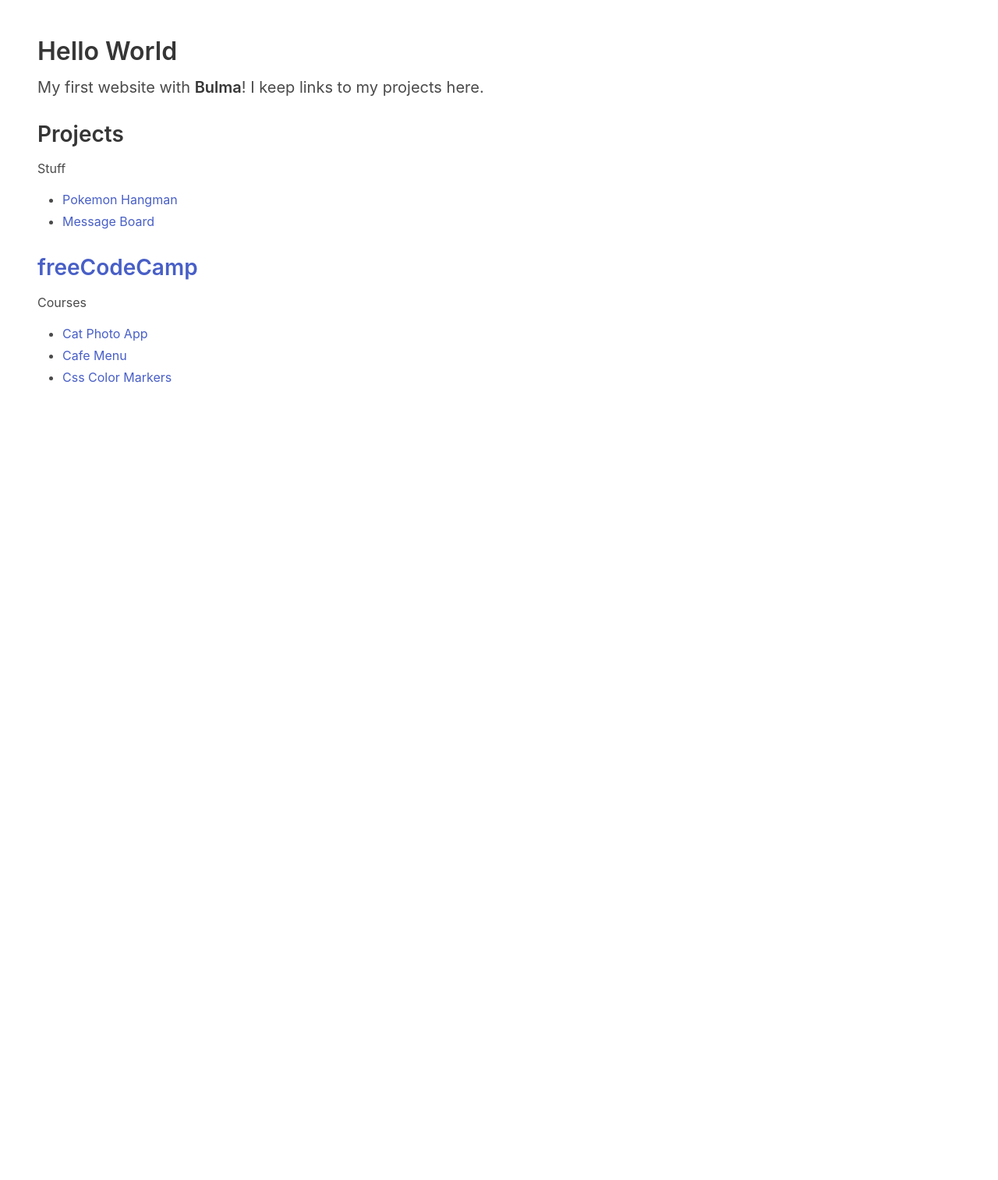
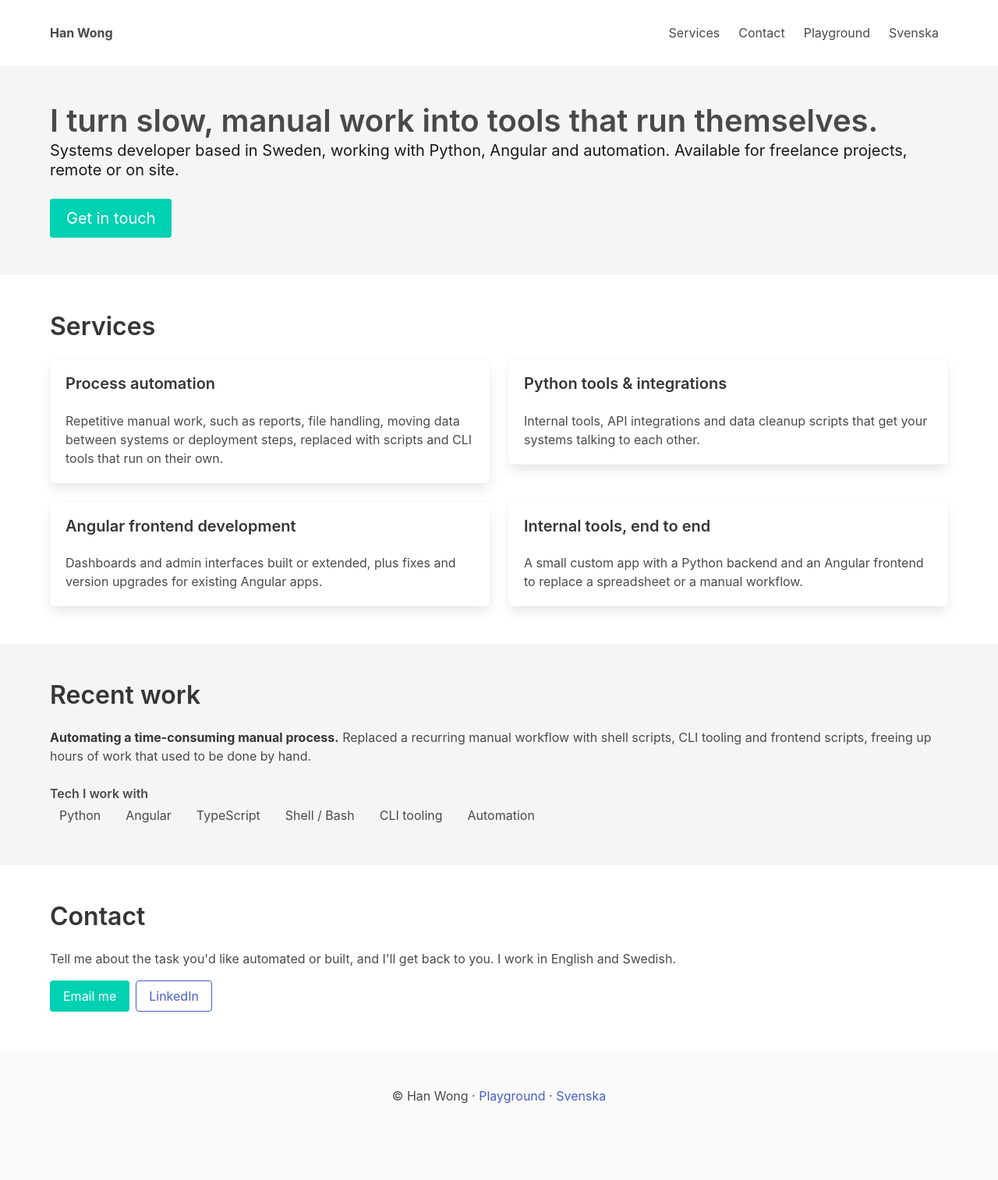
Before and after one commit to han-wong/han-wong.github.io, a plain HTML site: page index.html in a window 1280 px wide. Shown: the whole page at 78% size. Before the commit the page ends 800 px from the top, so only its background shows below. Drawn offline with nearby package versions, Linux system fonts and the light colour scheme.

Commit message:
Add freelance landing page (EN/SV) and move old projects to Playground
Co-Authored-By: Claude Opus 5.5 <noreply@anthropic.com>
Claude-Session: https://claude.ai/code/session_01WCW9niBTRZu4Td38KYXx9G

```diff
--- a/index.html
+++ b/index.html
@@ -4,47 +4,108 @@
 <head>
     <meta charset="utf-8">
     <meta name="viewport" content="width=device-width, initial-scale=1">
-    <title>Han's Portal</title>
+    <title>Han Wong · Python, Angular &amp; automation developer</title>
+    <meta name="description" content="Freelance systems developer in Sweden. I automate manual processes and build Python tools, integrations and Angular frontends.">
+    <link rel="alternate" hreflang="sv" href="https://han-wong.github.io/sv/">
     <link rel="stylesheet" href="https://cdn.jsdelivr.net/npm/bulma@0.9.4/css/bulma.min.css">
 </head>
 
 <body>
-    <section class="section">
-        <div class="content">
-            <h1>
-                Hello World
-            </h1>
-            <p class="subtitle">
-                My first website with <strong>Bulma</strong>! I keep links to my projects here.
-            </p>
+    <nav class="navbar is-spaced" aria-label="main navigation">
+        <div class="container">
+            <div class="navbar-brand">
+                <a class="navbar-item has-text-weight-bold" href="/">Han Wong</a>
+            </div>
+            <div class="navbar-end is-flex">
+                <a class="navbar-item" href="#services">Services</a>
+                <a class="navbar-item" href="#contact">Contact</a>
+                <a class="navbar-item" href="/playground.html">Playground</a>
+                <a class="navbar-item" href="/sv/" lang="sv">Svenska</a>
+            </div>
+        </div>
+    </nav>
 
-
-            <h2>Projects</h2>
-            <p>Stuff</p>
-            <ul>
-                <li>
-                    <a href="https://fabulous-simple-freckle.glitch.me">Pokemon Hangman</a>
-                </li>
-                <li>
-                    <a href="https://buttered-oil-vacation.glitch.me">Message Board</a>
-                </li>
-            </ul>
-
-            <h2><a href="https://www.freecodecamp.org">freeCodeCamp</a> </h2>
-            <p>Courses</p>
-            <ul>
-                <li>
-                    <a href="https://typical-abundant-pluto.glitch.me/">Cat Photo App</a>
-                </li>
-                <li>
-                    <a href="https://sunrise-giant-wall.glitch.me/">Cafe Menu</a>
-                </li>
-                <li>
-                    <a href="https://gainful-perfect-farmhouse.glitch.me/">Css Color Markers</a>
-                </li>
-            </ul>
+    <section class="hero is-light">
+        <div class="hero-body">
+            <div class="container">
+                <h1 class="title is-2">I turn slow, manual work into tools that run themselves.</h1>
+                <p class="subtitle">
+                    Systems developer based in Sweden, working with Python, Angular and automation.
+                    Available for freelance projects, remote or on site.
+                </p>
+                <a class="button is-primary is-medium" href="#contact">Get in touch</a>
+            </div>
         </div>
     </section>
+
+    <section class="section" id="services">
+        <div class="container">
+            <h2 class="title is-3">Services</h2>
+            <div class="columns is-multiline">
+                <div class="column is-half">
+                    <div class="box">
+                        <h3 class="title is-5">Process automation</h3>
+                        <p>Repetitive manual work, such as reports, file handling, moving data between systems or deployment steps, replaced with scripts and CLI tools that run on their own.</p>
+                    </div>
+                </div>
+                <div class="column is-half">
+                    <div class="box">
+                        <h3 class="title is-5">Python tools &amp; integrations</h3>
+                        <p>Internal tools, API integrations and data cleanup scripts that get your systems talking to each other.</p>
+                    </div>
+                </div>
+                <div class="column is-half">
+                    <div class="box">
+                        <h3 class="title is-5">Angular frontend development</h3>
+                        <p>Dashboards and admin interfaces built or extended, plus fixes and version upgrades for existing Angular apps.</p>
+                    </div>
+                </div>
+                <div class="column is-half">
+                    <div class="box">
+                        <h3 class="title is-5">Internal tools, end to end</h3>
+                        <p>A small custom app with a Python backend and an Angular frontend to replace a spreadsheet or a manual workflow.</p>
+                    </div>
+                </div>
+            </div>
+        </div>
+    </section>
+
+    <section class="section has-background-white-ter">
+        <div class="container">
+            <h2 class="title is-3">Recent work</h2>
+            <div class="content">
+                <p><strong>Automating a time-consuming manual process.</strong>
+                    Replaced a recurring manual workflow with shell scripts, CLI tooling and frontend scripts,
+                    freeing up hours of work that used to be done by hand.</p>
+            </div>
+            <p class="has-text-weight-semibold">Tech I work with</p>
+            <div class="tags are-medium">
+                <span class="tag">Python</span>
+                <span class="tag">Angular</span>
+                <span class="tag">TypeScript</span>
+                <span class="tag">Shell / Bash</span>
+                <span class="tag">CLI tooling</span>
+                <span class="tag">Automation</span>
+            </div>
+        </div>
+    </section>
+
+    <section class="section" id="contact">
+        <div class="container">
+            <h2 class="title is-3">Contact</h2>
+            <p class="mb-4">Tell me about the task you'd like automated or built, and I'll get back to you. I work in English and Swedish.</p>
+            <div class="buttons">
+                <a class="button is-primary" href="mailto:YOUR_EMAIL">Email me</a>
+                <a class="button is-link is-outlined" href="YOUR_LINKEDIN_URL">LinkedIn</a>
+            </div>
+        </div>
+    </section>
+
+    <footer class="footer">
+        <div class="content has-text-centered">
+            <p>© Han Wong · <a href="/playground.html">Playground</a> · <a href="/sv/" lang="sv">Svenska</a></p>
+        </div>
+    </footer>
 </body>
 
 </html>
```
Also changed, not shown: playground.html (added, +45 -0 lines), sv/index.html (added, +111 -0 lines).
